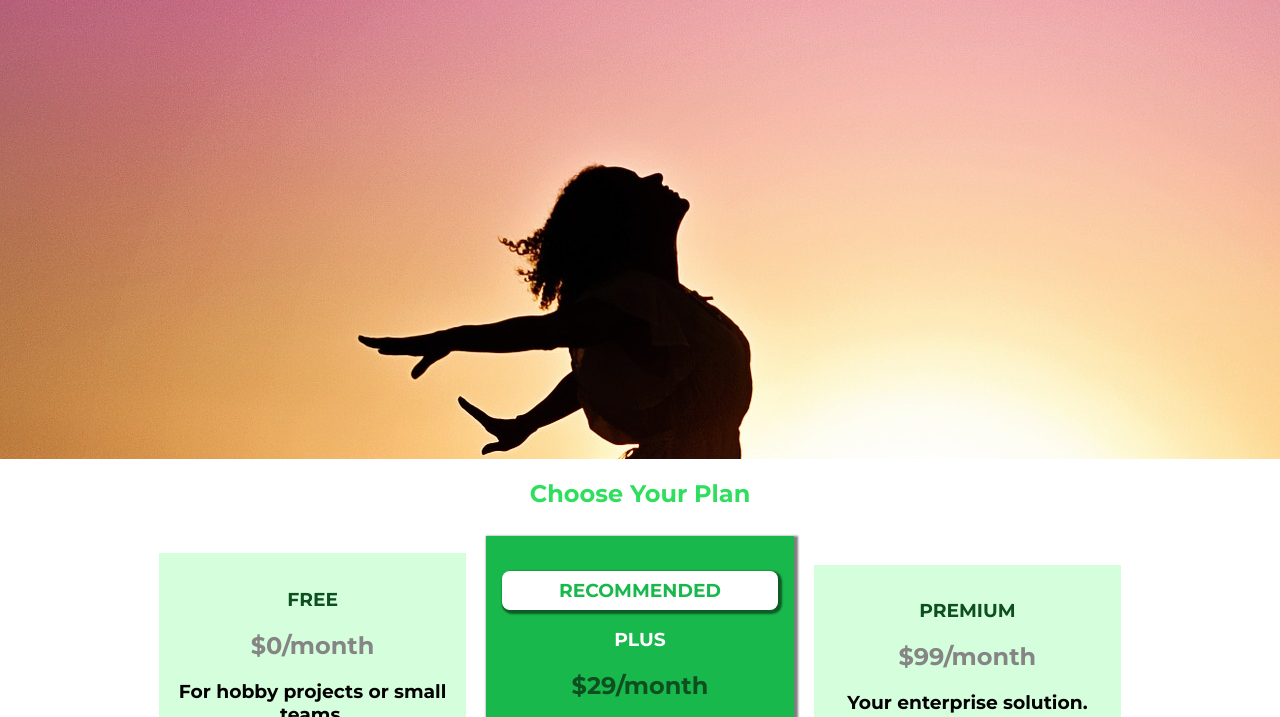
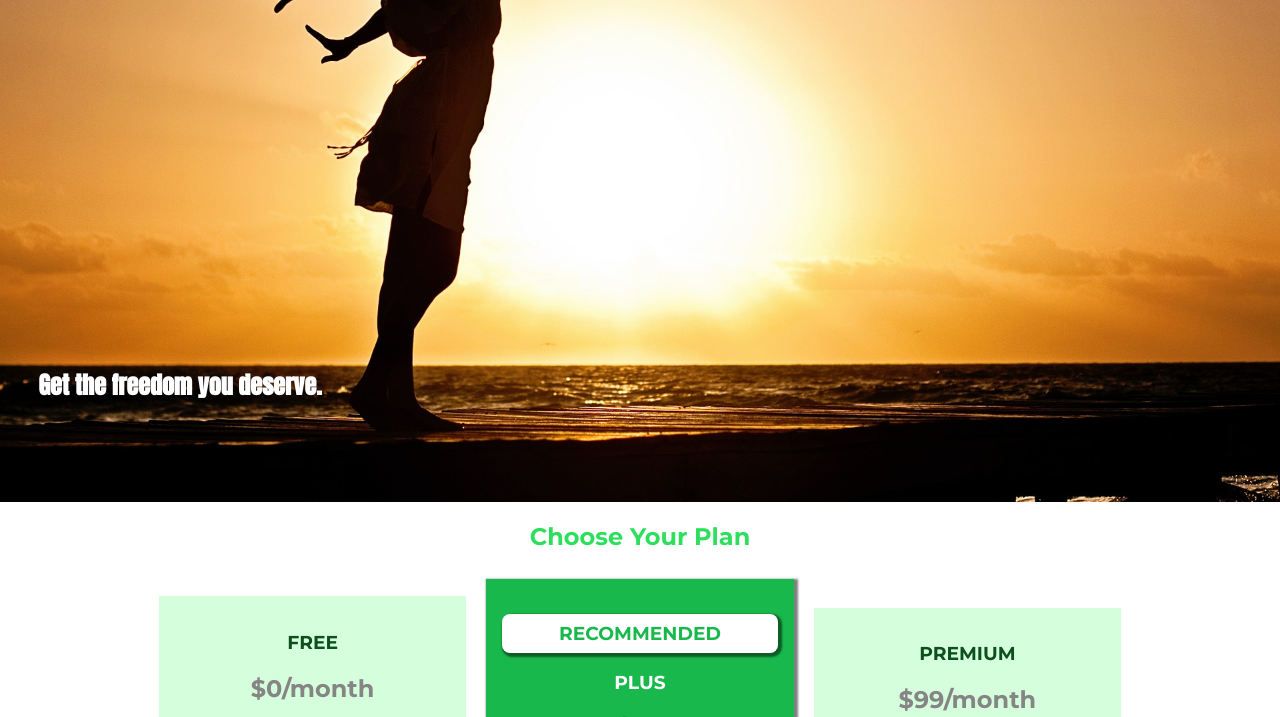
Before and after one commit to bdog72/uHost, a website: page index.html in a window 1280 px wide. Shown: the part 69-786 px from the top of the page. Drawn offline with Linux system fonts and the light colour scheme.

Commit message:
working on positioning backgorund image on home page

```diff
--- a/main.css
+++ b/main.css
@@ -1,8 +1,13 @@
 #product-overview {
     background: url("./images/freedom.jpg");
+    background-size: cover;
+    background-position: left 10% bottom 20%;
+    background-repeat: no-repeat;
     width: 100%;
     height: 528px;
     padding: 10px;
+    margin-top: 43px;
+    position: relative;
 }
 
 .section-title {
@@ -13,6 +18,9 @@
 #product-overview h1 {
     color: white;
     font-family: "Anton", sans-serif;
+    position: absolute;
+    bottom: 15%;
+    left: 3%;
 }
 
 .plan__list {
```
Also changed, not shown: packages/packages.css (+4 -4 lines).
